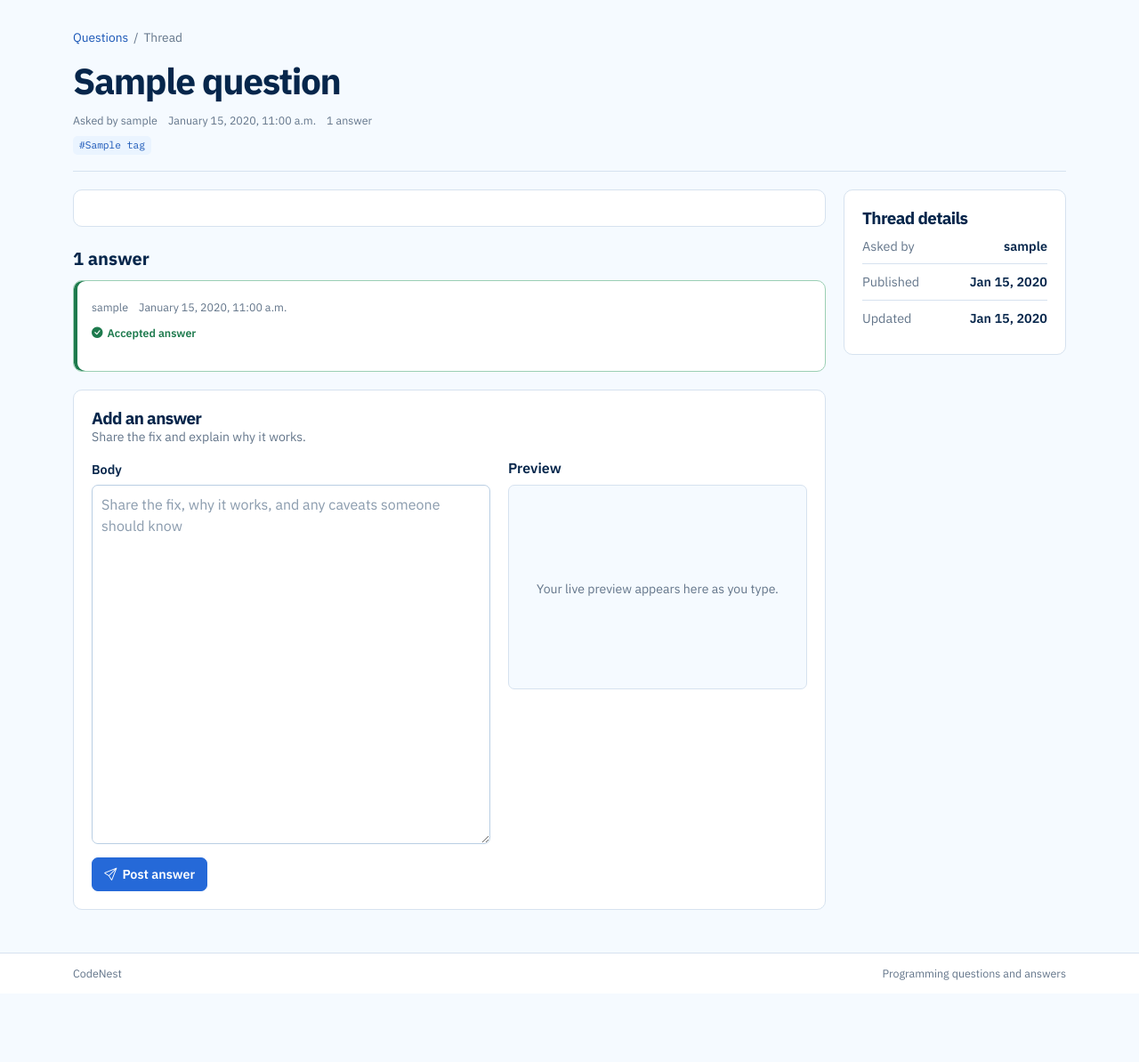
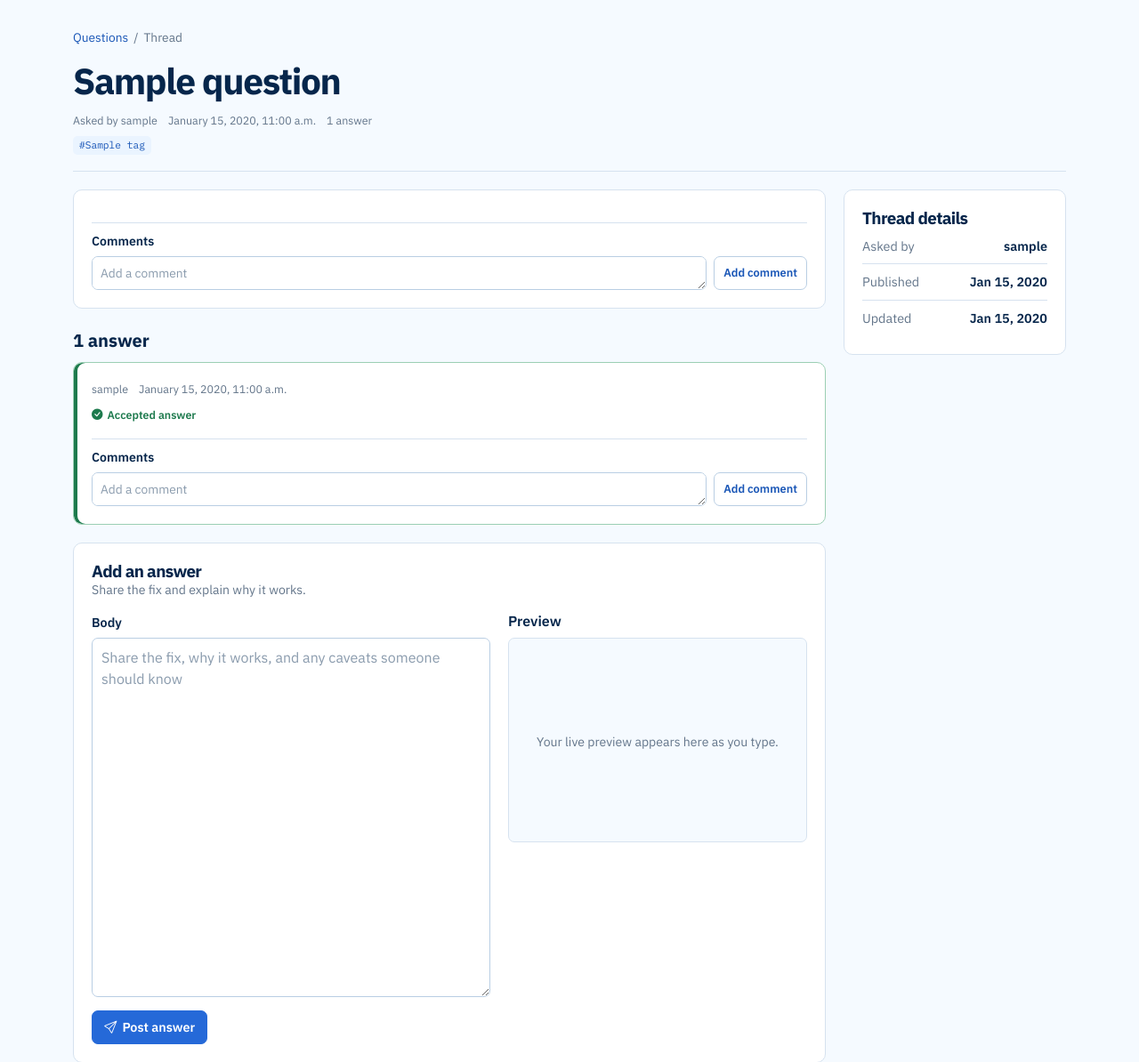
Before and after one commit to TediSina/CodeNest, a Django app: page /question/1/ in a window 1280 px wide. Shown: the part 65-1259 px from the top of the page at 89% size. Before the commit the page ends 1167 px from the top, so only its background shows below. Run offline with Django 5.2, Linux system fonts and the light colour scheme; a user stored in the database is signed in; tables that the repository leaves empty hold one stand-in row (values such as "Sample post"); data that the repository does not hold is empty; some libraries are stand-ins or nearby versions.

Commit message:
Add comments for questions and answers
Implement comment support for questions and answers: add DB CheckConstraint and model clean() to ensure a comment targets exactly one question or answer, plus a migration. Add CommentForm, new POST-only views (add_question_comment, add_answer_comment) with login_required and require_POST, and wire routes in urls.py. Update question_detail template to render comment lists and inline comment forms (with login redirect) and prefetch comments in the view for performance. Add styles for comments in base.css and include tests covering comment creation, display, permissions, and validation. Also set LOGIN_URL in settings and include small imports/ordering adjustments.

Co-Authored-By: Tea Sina <182015447+sinatea9@users.noreply.github.com>

```diff
--- a/CodeNest/settings.py
+++ b/CodeNest/settings.py
@@ -133,3 +133,5 @@
 # https://docs.djangoproject.com/en/5.1/ref/settings/#default-auto-field
 
 DEFAULT_AUTO_FIELD = 'django.db.models.BigAutoField'
+
+LOGIN_URL = 'login'
--- a/CodeNest/static/css/base.css
+++ b/CodeNest/static/css/base.css
@@ -506,6 +506,93 @@
   margin-top: 12px;
 }
 
+.comments-section {
+  margin-top: 16px;
+  padding-top: 12px;
+  border-top: 1px solid var(--line);
+}
+
+.comments-section h3 {
+  margin: 0;
+  color: var(--navy);
+  font-size: 0.88rem;
+  font-weight: 600;
+}
+
+.comment-list {
+  margin-top: 7px;
+}
+
+.comment-item {
+  padding: 8px 0;
+  border-top: 1px solid var(--line);
+}
+
+.comment-item:first-child {
+  border-top: 0;
+}
+
+.comment-item p {
+  margin: 0;
+  color: var(--text);
+  font-size: 0.86rem;
+  line-height: 1.45;
+}
+
+.comment-meta {
+  display: flex;
+  flex-wrap: wrap;
+  gap: 4px 10px;
+  margin-top: 3px;
+  color: var(--muted);
+  font-size: 0.72rem;
+}
+
+.comment-form {
+  display: flex;
+  align-items: start;
+  gap: 8px;
+  margin-top: 8px;
+}
+
+body.app-body .comment-form textarea {
+  min-height: 38px;
+  height: 38px;
+  padding: 8px 9px;
+  font-size: 0.86rem;
+}
+
+.comment-submit,
+.comment-login {
+  flex: 0 0 auto;
+  color: var(--blue-dark);
+  font-size: 0.8rem;
+  font-weight: 600;
+}
+
+.comment-submit {
+  min-height: 38px;
+  padding: 7px 10px;
+  border: 1px solid var(--line-strong);
+  border-radius: 7px;
+  background: var(--surface);
+  transition: background-color 150ms ease;
+}
+
+.comment-submit:hover,
+.comment-submit:focus {
+  background: var(--blue-soft);
+}
+
+.comment-login {
+  display: inline-flex;
+  margin-top: 8px;
+}
+
+.comment-login:hover {
+  text-decoration: underline;
+}
+
 .related-link {
   display: block;
   padding: 10px 0;
@@ -963,6 +1050,14 @@
     display: none;
   }
 
+  .comment-form {
+    display: grid;
+  }
+
+  .comment-submit {
+    justify-self: start;
+  }
+
   .panel,
   .post-card,
   .auth-card {
--- a/forum/forms.py
+++ b/forum/forms.py
@@ -2,7 +2,7 @@
 
 from django import forms
 
-from .models import Answer, Question, Tag
+from .models import Answer, Comment, Question, Tag
 
 
 def _add_widget_classes(field, classes, placeholder=None):
@@ -95,3 +95,15 @@
             'form-control app-field app-field--textarea markdown-input',
             'Share the fix, why it works, and any caveats someone should know'
         )
+
+
+class CommentForm(forms.ModelForm):
+    class Meta:
+        model = Comment
+        fields = ['content']
+        widgets = {
+            'content': forms.Textarea(attrs={
+                'rows': 2,
+                'placeholder': 'Add a comment',
+            }),
+        }
--- a/forum/models.py
+++ b/forum/models.py
@@ -1,4 +1,5 @@
 from django.contrib.auth.models import User
+from django.core.exceptions import ValidationError
 from django.db import models
 
 class Tag(models.Model):
@@ -35,3 +36,23 @@
     created_at = models.DateTimeField(auto_now_add=True)
     question = models.ForeignKey(Question, on_delete=models.CASCADE, null=True, blank=True)
     answer = models.ForeignKey(Answer, on_delete=models.CASCADE, null=True, blank=True)
+
+    class Meta:
+        constraints = [
+            models.CheckConstraint(
+                condition=(
+                    models.Q(question__isnull=False, answer__isnull=True)
+                    | models.Q(question__isnull=True, answer__isnull=False)
+                ),
+                name='comment_has_exactly_one_target',
+            ),
+        ]
+
+    def clean(self):
+        if (self.question_id is None) == (self.answer_id is None):
+            raise ValidationError(
+                'A comment must belong to exactly one question or answer.'
+            )
+
+    def __str__(self):
+        return f'Comment by {self.author}'
--- a/forum/templates/forum/question_detail.html
+++ b/forum/templates/forum/question_detail.html
@@ -34,6 +34,31 @@
     <div>
         <article class="post-card">
             <div class="rich-markdown js-markdown">{{ question.body }}</div>
+            <section class="comments-section">
+                <h3>Comments</h3>
+                {% if question_comments %}
+                    <div class="comment-list">
+                        {% for comment in question_comments %}
+                            <div class="comment-item" id="comment-{{ comment.pk }}">
+                                <p>{{ comment.content|linebreaksbr }}</p>
+                                <div class="comment-meta">
+                                    <span>{{ comment.author.username }}</span>
+                                    <span>{{ comment.created_at|date:"M j, Y, g:i a" }}</span>
+                                </div>
+                            </div>
+                        {% endfor %}
+                    </div>
+                {% endif %}
+                {% if user.is_authenticated %}
+                    <form method="post" action="{% url 'add_question_comment' question.pk %}" class="comment-form">
+                        {% csrf_token %}
+                        <textarea name="content" rows="2" placeholder="Add a comment" aria-label="Comment on this question" required></textarea>
+                        <button type="submit" class="comment-submit">Add comment</button>
+                    </form>
+                {% else %}
+                    <a href="{% url 'login' %}?next={{ request.path }}" class="comment-login">Sign in to add a comment</a>
+                {% endif %}
+            </section>
         </article>
 
         <h2 class="answer-heading">{{ answer_total }} answer{{ answer_total|pluralize }}</h2>
@@ -51,6 +76,31 @@
                         </span>
                     {% endif %}
                     <div class="rich-markdown js-markdown">{{ answer.body }}</div>
+                    <section class="comments-section">
+                        <h3>Comments</h3>
+                        {% if answer.comment_set.all %}
+                            <div class="comment-list">
+                                {% for comment in answer.comment_set.all %}
+                                    <div class="comment-item" id="comment-{{ comment.pk }}">
+                                        <p>{{ comment.content|linebreaksbr }}</p>
+                                        <div class="comment-meta">
+                                            <span>{{ comment.author.username }}</span>
+                                            <span>{{ comment.created_at|date:"M j, Y, g:i a" }}</span>
+                                        </div>
+                                    </div>
+                                {% endfor %}
+                            </div>
+                        {% endif %}
+                        {% if user.is_authenticated %}
+                            <form method="post" action="{% url 'add_answer_comment' answer.pk %}" class="comment-form">
+                                {% csrf_token %}
+                                <textarea name="content" rows="2" placeholder="Add a comment" aria-label="Comment on this answer" required></textarea>
+                                <button type="submit" class="comment-submit">Add comment</button>
+                            </form>
+                        {% else %}
+                            <a href="{% url 'login' %}?next={{ request.path }}" class="comment-login">Sign in to add a comment</a>
+                        {% endif %}
+                    </section>
                 </article>
             {% empty %}
                 <div class="panel empty-state">
--- a/forum/urls.py
+++ b/forum/urls.py
@@ -4,5 +4,7 @@
 urlpatterns = [
     path('', views.index, name='index'),
     path('question/<int:pk>/', views.question_detail, name='question_detail'),
+    path('question/<int:pk>/comment/', views.add_question_comment, name='add_question_comment'),
+    path('answer/<int:pk>/comment/', views.add_answer_comment, name='add_answer_comment'),
     path('create/', views.create_question, name='create_question'),
 ]
--- a/forum/views.py
+++ b/forum/views.py
@@ -1,9 +1,13 @@
-from django.shortcuts import render, get_object_or_404, redirect
+from django.contrib import messages
 from django.contrib.auth.models import User
-from .models import Question, Answer
 from django.contrib.auth.decorators import login_required
-from django.db.models import Count
-from .forms import QuestionForm, AnswerForm
+from django.db.models import Count, Prefetch
+from django.shortcuts import get_object_or_404, redirect, render
+from django.urls import reverse
+from django.views.decorators.http import require_POST
+
+from .forms import AnswerForm, CommentForm, QuestionForm
+from .models import Answer, Comment, Question
 
 def index(request):
     questions = (
@@ -25,7 +29,19 @@
         Question.objects.select_related('author').prefetch_related('tags'),
         pk=pk
     )
-    answers = question.answers.select_related('author').order_by('-is_accepted', 'created_at')
+    answers = (
+        question.answers.select_related('author')
+        .prefetch_related(
+            Prefetch(
+                'comment_set',
+                queryset=Comment.objects.select_related('author').order_by('created_at'),
+            )
+        )
+        .order_by('-is_accepted', 'created_at')
+    )
+    question_comments = (
+        question.comment_set.select_related('author').order_by('created_at')
+    )
     related_questions = (
         Question.objects.exclude(pk=question.pk)
         .select_related('author')
@@ -50,9 +66,50 @@
         'question': question,
         'answers': answers,
         'form': form,
+        'question_comments': question_comments,
         'answer_total': answers.count(),
         'related_questions': related_questions,
     })
+
+
+@login_required
+@require_POST
+def add_question_comment(request, pk):
+    question = get_object_or_404(Question, pk=pk)
+    form = CommentForm(
+        request.POST,
+        instance=Comment(author=request.user, question=question),
+    )
+
+    if form.is_valid():
+        comment = form.save()
+        return redirect(
+            f"{reverse('question_detail', kwargs={'pk': question.pk})}"
+            f"#comment-{comment.pk}"
+        )
+
+    messages.error(request, 'Comment cannot be empty.')
+    return redirect('question_detail', pk=question.pk)
+
+
+@login_required
+@require_POST
+def add_answer_comment(request, pk):
+    answer = get_object_or_404(Answer.objects.select_related('question'), pk=pk)
+    form = CommentForm(
+        request.POST,
+        instance=Comment(author=request.user, answer=answer),
+    )
+
+    if form.is_valid():
+        comment = form.save()
+        return redirect(
+            f"{reverse('question_detail', kwargs={'pk': answer.question_id})}"
+            f"#comment-{comment.pk}"
+        )
+
+    messages.error(request, 'Comment cannot be empty.')
+    return redirect('question_detail', pk=answer.question_id)
 
 @login_required
 def create_question(request):
```
Also changed, not shown: forum/tests.py (+110 -1 lines), forum/migrations/0002_comment_comment_has_exactly_one_target.py (added).
